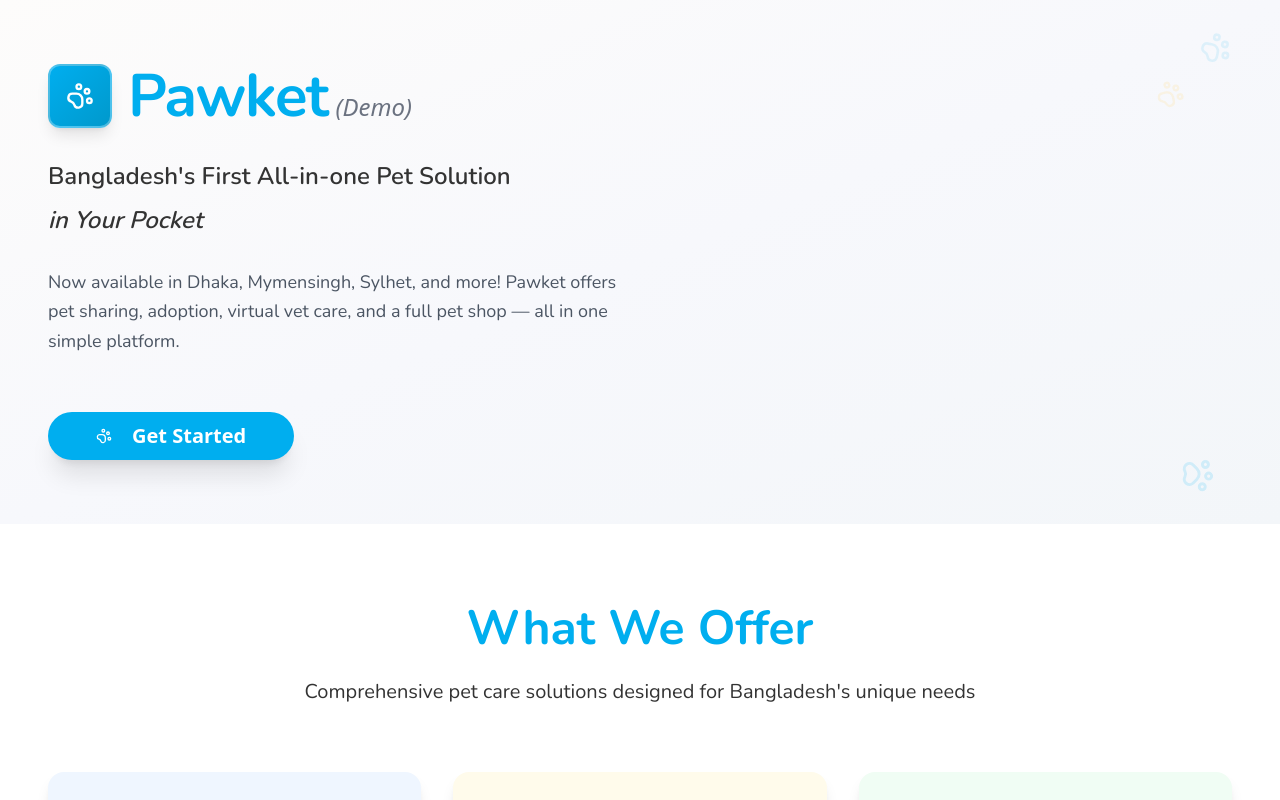
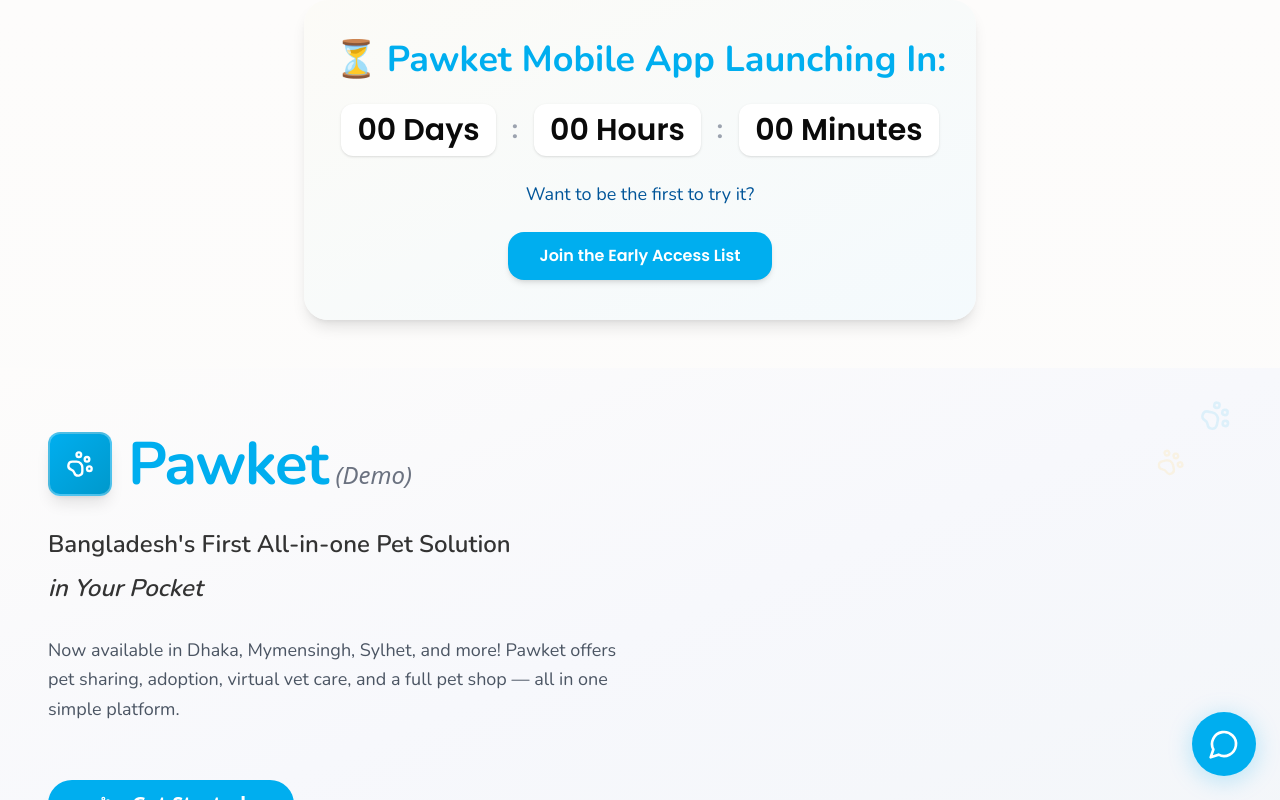
Before and after one commit to codedbymahin/pawket, a React (Vite) app: page / in a window 1280 px wide. Shown: the top 800 px of the page. Built offline with nearby package versions, Linux system fonts and the light colour scheme.

Commit message:
feat: Implement Pawko chatbot, countdown, and more
- Added Pawko the Helper chatbot (floating icon, modal with options).
- Added Countdown Timer section for app launch.
- Added "I Need Help / I Can Help" section.
- Added survey form CTAs in newsletter popup and footer.

```diff
--- /dev/null
+++ b/src/components/CountdownSection.tsx
@@ -0,0 +1,51 @@
+
+import React, { useEffect, useState } from "react";
+
+const LAUNCH_DATE = new Date("2024-07-20T00:00:00+06:00"); // Adjust as needed
+
+const getTimeDiff = () => {
+  const now = new Date();
+  const total = LAUNCH_DATE.getTime() - now.getTime();
+  const days = Math.max(0, Math.floor(total / (1000 * 60 * 60 * 24)));
+  const hours = Math.max(0, Math.floor((total / (1000 * 60 * 60)) % 24));
+  const minutes = Math.max(0, Math.floor((total / (1000 * 60)) % 60));
+  return { days, hours, minutes, expired: total <= 0 };
+};
+
+const CountdownSection: React.FC = () => {
+  const [time, setTime] = useState(getTimeDiff());
+
+  useEffect(() => {
+    if (time.expired) return;
+    const interval = setInterval(() => setTime(getTimeDiff()), 1000 * 5);
+    return () => clearInterval(interval);
+  }, [time.expired]);
+
+  return (
+    <section className="mx-auto max-w-2xl rounded-3xl px-6 py-10 mb-12 bg-gradient-to-br from-[#fcfbf7] to-[#f4fafd] shadow-lg text-center font-nunito">
+      <div className="text-3xl md:text-4xl font-bold text-[#00AEEF] mb-2 flex items-center justify-center gap-2">
+        <span role="img" aria-label="hourglass">⏳</span> Pawket Mobile App Launching In:
+      </div>
+      <div className="font-poppins flex justify-center items-center gap-4 text-2xl md:text-3xl font-semibold my-6">
+        <span className="bg-white rounded-xl shadow px-4 py-2">{String(time.days).padStart(2, "0")} Days</span>
+        <span className="text-xl md:text-2xl text-gray-400">:</span>
+        <span className="bg-white rounded-xl shadow px-4 py-2">{String(time.hours).padStart(2, "0")} Hours</span>
+        <span className="text-xl md:text-2xl text-gray-400">:</span>
+        <span className="bg-white rounded-xl shadow px-4 py-2">{String(time.minutes).padStart(2, "0")} Minutes</span>
+      </div>
+      <div className="my-6 text-lg text-[#059] font-nunito">
+        Want to be the first to try it?
+      </div>
+      <a
+        href="https://forms.gle/WhBDKy8DLKqM7XxK8"
+        target="_blank"
+        rel="noopener noreferrer"
+        className="inline-block font-poppins bg-[#00AEEF] hover:bg-[#0099CC] text-white px-8 py-3 text-base rounded-2xl shadow-md transition-all font-semibold"
+      >
+        Join the Early Access List
+      </a>
+    </section>
+  );
+};
+
+export default CountdownSection;
--- /dev/null
+++ b/src/components/HelpSection.tsx
@@ -0,0 +1,34 @@
+
+import React from "react";
+
+const HelpSection: React.FC = () => (
+  <section className="max-w-2xl mx-auto bg-gradient-to-br from-[#f8fcfb] to-[#f7fbfd] rounded-3xl p-8 py-12 my-10 shadow-lg text-center font-nunito">
+    <h2 className="text-3xl md:text-4xl font-bold text-[#00AEEF] mb-4 flex items-center gap-3 justify-center">
+      <span role="img" aria-label="hands-shake">🤝</span>
+      Together, We Make Pawket Stronger
+    </h2>
+    <p className="text-lg text-[#334] mb-8">
+      If you’re facing a pet-related challenge or want to offer help to others, let us know below.
+    </p>
+    <div className="flex flex-col sm:flex-row justify-center gap-5">
+      <a
+        href="https://forms.gle/WhBDKy8DLKqM7XxK8"
+        target="_blank"
+        rel="noopener noreferrer"
+        className="flex-1 font-poppins bg-[#00AEEF] hover:bg-[#0099CC] text-white px-8 py-4 text-base rounded-2xl shadow-md transition-all font-semibold text-center mb-3 sm:mb-0"
+      >
+        🆘 I Need Pet Help
+      </a>
+      <a
+        href="https://forms.gle/WhBDKy8DLKqM7XxK8"
+        target="_blank"
+        rel="noopener noreferrer"
+        className="flex-1 font-poppins bg-[#FFD166] hover:bg-[#eeca50] text-[#554522] px-8 py-4 text-base rounded-2xl shadow-md transition-all font-semibold text-center"
+      >
+        🤲 I Can Offer Help
+      </a>
+    </div>
+  </section>
+);
+
+export default HelpSection;
--- /dev/null
+++ b/src/components/PawkoChatbot.tsx
@@ -0,0 +1,92 @@
+
+import React, { useState } from "react";
+import { MessageCircle } from "lucide-react";
+import { Button } from "@/components/ui/button";
+import { Dialog, DialogContent } from "@/components/ui/dialog";
+
+const options = [
+  {
+    label: "📍 I lost my pet",
+    reply: "Please head to our Lost & Found section and report your pet. We’re here for you."
+  },
+  {
+    label: "🐕 I want to adopt",
+    reply: "Explore our Adopt a Pet section to find your next furry friend."
+  },
+  {
+    label: "🧳 I want to share my pet",
+    reply: "Our Pet Sharing feature lets you temporarily share your pet with trusted Pawket users."
+  },
+  {
+    label: "🚨 I need emergency help",
+    reply: "Visit the Emergency Help section for guidance and local support options."
+  },
+];
+
+const PawkoChatbot: React.FC = () => {
+  const [open, setOpen] = useState(false);
+  const [selectedReply, setSelectedReply] = useState<string | null>(null);
+
+  const handleOption = (reply: string) => {
+    setSelectedReply(reply);
+  };
+
+  const handleClose = () => {
+    setOpen(false);
+    setTimeout(() => setSelectedReply(null), 300); // Reset after closing
+  };
+
+  return (
+    <>
+      {/* Floating Chat Icon*/}
+      <button
+        className="fixed z-50 bottom-6 right-6 bg-[#00AEEF] hover:bg-[#0099CC] rounded-full shadow-xl w-16 h-16 flex items-center justify-center ring-4 ring-[#00AEEF]/20 transition-all"
+        aria-label="Open Pawko Chatbot"
+        onClick={() => setOpen(true)}
+        style={{ boxShadow: "0 4px 24px 0px #00AEEF44" }}
+      >
+        <MessageCircle className="text-white" size={32} />
+      </button>
+      {/* Chat Modal/Dialog */}
+      <Dialog open={open} onOpenChange={handleClose}>
+        <DialogContent className="max-w-md rounded-3xl p-0 border-0 shadow-[0_12px_32px_0_rgba(0,174,239,0.09)]">
+          <div className="bg-gradient-to-br from-[#f4fafd] to-[#f1faff] rounded-3xl p-7 pb-5 pt-7 text-center font-nunito">
+            <div className="mx-auto mb-3 flex items-center justify-center w-14 h-14 rounded-full bg-[#00AEEF]/10">
+              <MessageCircle className="text-[#00AEEF]" size={36} />
+            </div>
+            <div className="font-bold text-xl text-[#00AEEF] mb-2">Hi! I’m Pawko — your Pawket Assistant.</div>
+            <div className="text-gray-700 mb-6">What would you like help with today?</div>
+            {!selectedReply ? (
+              <div className="flex flex-col gap-3">
+                {options.map(opt => (
+                  <Button
+                    variant="secondary"
+                    key={opt.label}
+                    onClick={() => handleOption(opt.reply)}
+                    className="justify-center font-poppins text-base py-3 rounded-xl bg-white shadow-sm hover:bg-[#e8f6fb] border border-[#00aeef44] text-[#045] transition-all"
+                  >
+                    {opt.label}
+                  </Button>
+                ))}
+              </div>
+            ) : (
+              <div className="bg-white/70 p-6 rounded-xl mb-4 leading-relaxed text-[#333] shadow-inner">{selectedReply}</div>
+            )}
+            <div className="mt-4">
+              <Button
+                variant="default"
+                onClick={handleClose}
+                className="rounded-xl px-8 text-base font-semibold font-poppins bg-[#00AEEF] hover:bg-[#0099CC] text-white mt-1"
+              >
+                Close
+              </Button>
+            </div>
+            <div className="text-xs text-gray-400 mt-1">(This is a demo assistant. No real data is shared.)</div>
+          </div>
+        </DialogContent>
+      </Dialog>
+    </>
+  );
+};
+
+export default PawkoChatbot;
--- a/src/pages/Index.tsx
+++ b/src/pages/Index.tsx
@@ -4,9 +4,12 @@ import { Separator } from "@/components/ui/separator";
 import { Collapsible, CollapsibleContent, CollapsibleTrigger } from "@/components/ui/collapsible";
 import { Input } from "@/components/ui/input";
 import { Dialog, DialogContent, DialogDescription, DialogHeader, DialogTitle } from "@/components/ui/dialog";
-import { PawPrint, Dog, Heart, Search, Stethoscope, ShoppingBag, AlertTriangle, Users, ChevronDown, MapPin, Clock, Shield, Plus, Minus, Facebook, Instagram, Twitter, Github, HelpCircle } from "lucide-react";
+import { PawPrint, Dog, Heart, Search, Stethoscope, ShoppingBag, AlertTriangle, Users, Minus, Plus, HelpCircle, Facebook, Instagram, Twitter, Github, MapPin } from "lucide-react";
 import { useNavigate } from "react-router-dom";
 import { useState, useEffect, useRef } from "react";
+import PawkoChatbot from "@/components/PawkoChatbot";
+import CountdownSection from "@/components/CountdownSection";
+import HelpSection from "@/components/HelpSection";
 
 const Index = () => {
   const navigate = useNavigate();
@@ -176,6 +179,10 @@ const Index = () => {
 
   return (
     <div className="min-h-screen bg-gradient-to-b from-[#fdfcfb] to-[#f3f6f9] font-sans">
+
+      {/* Countdown Timer Section (App Launch) */}
+      <CountdownSection />
+
       {/* Updated Hero Section with gradient background */}
       <section className="relative bg-gradient-to-br from-[#fdfcfb] via-[#f7f8fc] to-[#f3f6f9] py-16 px-6 sm:px-8 lg:px-12">
         {/* Decorative paw prints for background */}
@@ -454,6 +461,9 @@ const Index = () => {
         </div>
       </section>
 
+      {/* Help Section */}
+      <HelpSection />
+
       {/* FAQ Section with enhanced styling and typewriter effect */}
       <section
         id="faq"
@@ -556,6 +566,18 @@ const Index = () => {
             </div>
           </form>
         </div>
+      </section>
+
+      {/* Survey CTA in footer */}
+      <section className="text-center my-10">
+        <a
+          href="https://forms.gle/WhBDKy8DLKqM7XxK8"
+          target="_blank"
+          rel="noopener noreferrer"
+          className="inline-block font-poppins bg-[#00AEEF] hover:bg-[#0099CC] text-white px-7 py-3 rounded-2xl font-semibold shadow transition-all"
+        >
+          Help us build Pawket with your voice — Take the Survey
+        </a>
       </section>
 
       <section
@@ -725,6 +747,15 @@ const Index = () => {
                 <p>Thanks for joining the Pawket family.</p>
                 <p>You'll now receive the latest pet care tips, feature updates, and early access news — all with a touch of love.</p>
                 <p className="font-semibold text-[#00AEEF]">Stay pawsome!</p>
+                {/* Extra CTA for survey */}
+                <a
+                  href="https://forms.gle/WhBDKy8DLKqM7XxK8"
+                  target="_blank"
+                  rel="noopener noreferrer"
+                  className="inline-block mt-2 font-poppins bg-[#FFD166] hover:bg-[#eeca50] text-[#705000] px-7 py-3 rounded-2xl font-semibold shadow transition-all"
+                >
+                  Take Our Quick Survey
+                </a>
               </div>
             </DialogDescription>
           </DialogHeader>
@@ -738,6 +769,9 @@ const Index = () => {
           </div>
         </DialogContent>
       </Dialog>
+
+      {/* Floating Pawko Chatbot */}
+      <PawkoChatbot />
     </div>
   );
 };
```
Also changed, not shown: src/pages/Dashboard.tsx (+13 -1 lines).
